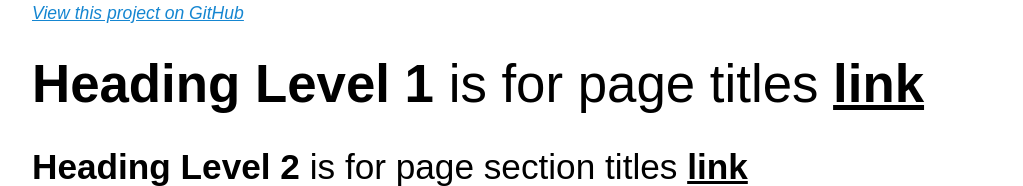
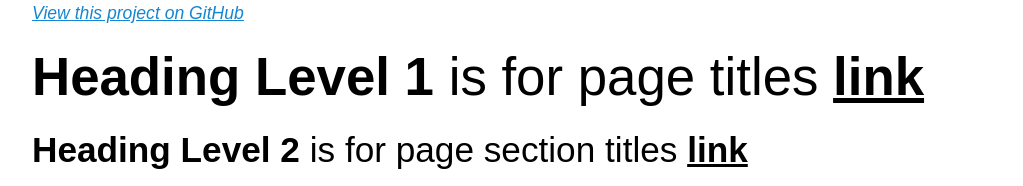
Before and after one commit to axoplasm/skeletor, an Eleventy site: page views/index.html in a window 1280 px wide. Shown: the top 186 px of the page, without its empty margins (128-1151 px from the left). Built offline with nearby package versions, Linux system fonts and the light colour scheme; Eleventy itself is replaced by a stand-in of ours; files that its build step writes are made by us from their sources.

Commit message:
compact line height for large headers

```diff
--- a/sass/_base.scss
+++ b/sass/_base.scss
@@ -106,6 +106,9 @@ h1, h2, h3, h4, h5, h6 {
     a, a:link, a:visited {
         color: inherit;
     }
+}
+h1, h2, h3, {
+    line-height: var(--compact-line-height);
 }
 h1 {
     font-size: 3rem;
```
Also changed, not shown: public/static/css/screen.css.
